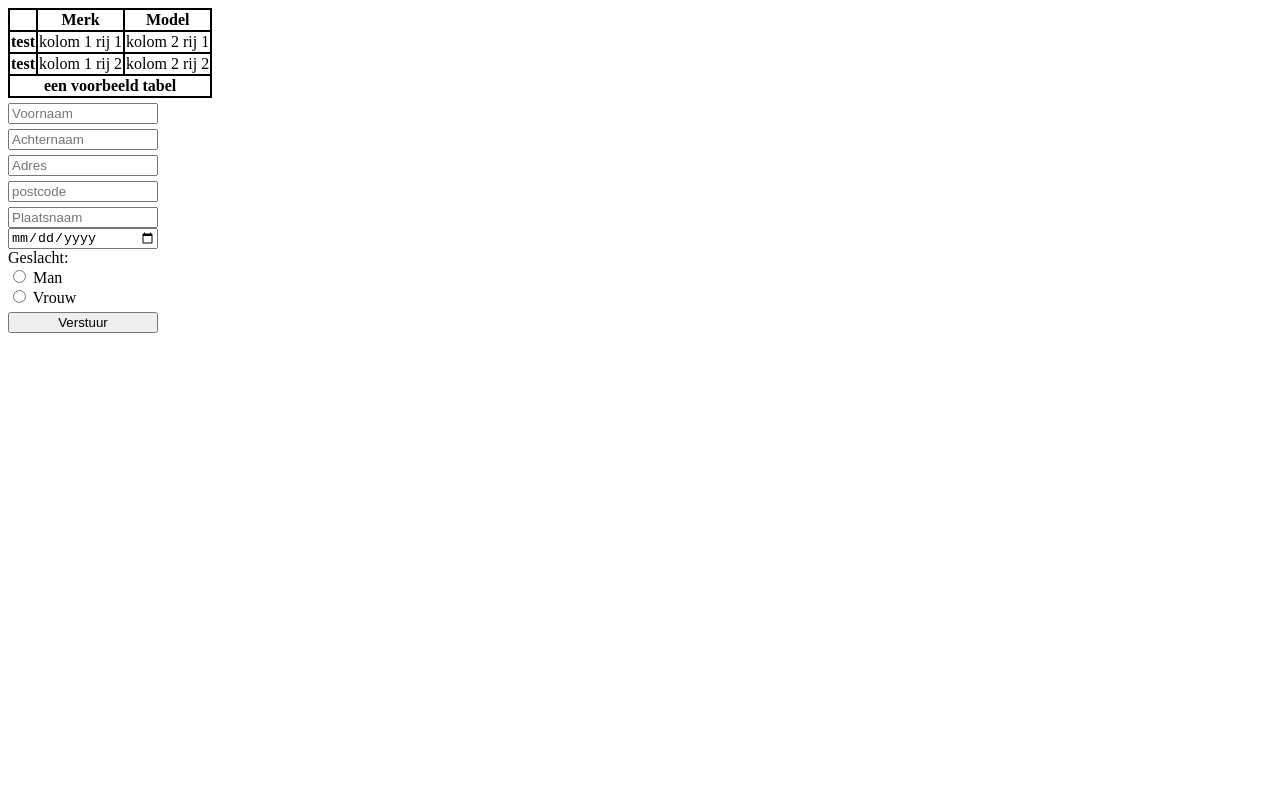
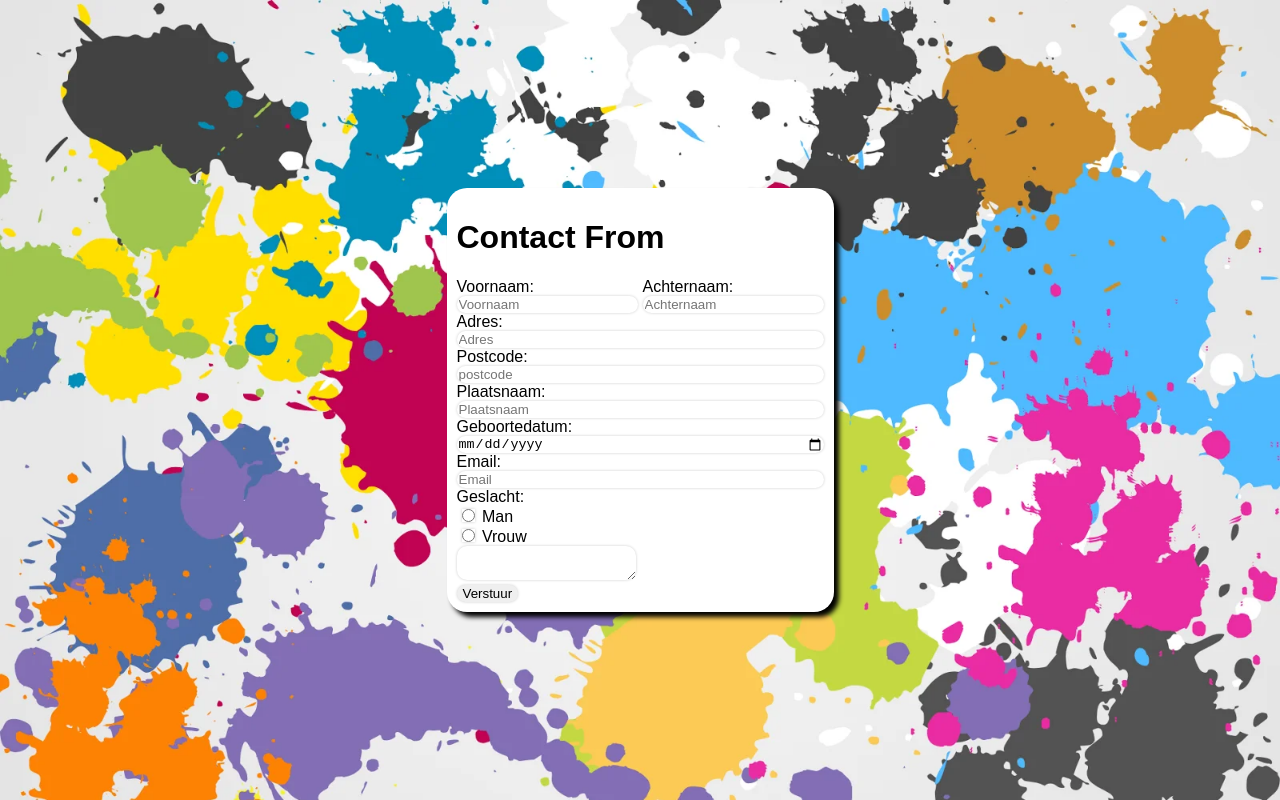
Before and after one commit to 97067883Ludo/HTML-CSS, a plain HTML site: page index.html in a window 1280 px wide. Drawn offline with Linux system fonts and the light colour scheme.

Commit message:
added code

```diff
--- /dev/null
+++ b/index.css
@@ -0,0 +1,50 @@
+html, body{
+    font-family: Arial, "Helvetica Neue", Helvetica, sans-serif;
+    background-image: url(/img/Background.webp);
+    background-repeat: no-repeat;
+    background-size: cover;
+    display: flex;
+    margin: 0%;
+    padding: 0%;
+    height: 100%;
+    width: 100%;
+    justify-content: center;
+}
+#persoonlijke-info{
+    display: flex;
+}
+#container{
+    width: auto;
+    height: auto;
+    display: flex;
+}
+#innerForm{
+    border-radius: 20px;
+    padding: 10px;
+    background-color: white;
+    box-shadow: 5px 5px 5px rgba(0, 0, 0, 1);
+}
+#form{
+    border-radius: 10px;
+    justify-content: center;
+    flex-direction: column;
+    display: flex;
+    width: max-content;
+}
+form input,textarea{
+    border-radius: 10px;
+    border: none;
+    box-shadow: 0px 0px 3px rgba(0, 0, 0, .2);
+}
+form input,textarea:active{
+    outline-color: rgba(193, 2, 83, 1);
+    box-shadow: 0px 0px 3px rgba(0, 0, 0, .2);
+}
+#Voornaam-placeholder, #Achternaam-placeholder, #Adres-placeholder, #Postcode-placeholder, #Plaatsnaam-placeholder, #Email-placeholder, #Geboortedatum-placeholder{
+    display: flex;
+    flex-direction: column;
+    justify-content: flex-start;
+}
+#Voornaam{
+    margin-right: 5px;
+}
--- a/index.html
+++ b/index.html
@@ -1,44 +1,53 @@
 <!DOCTYPE html>
 <html lang="en">
+
 <head>
     <meta charset="UTF-8">
     <meta http-equiv="X-UA-Compatible" content="IE=edge">
+    <meta name="form for email school">
     <meta name="viewport" content="width=device-width, initial-scale=1.0">
-    <link rel="stylesheet" href="style.css">
+    <link rel="stylesheet" href="index.css">
     <title>Document</title>
 </head>
+
 <body>
-    <table>
-        <thead>
-            <tr>
-                <td></td>
-                <th>Merk</th>
-                <th>Model</th>
-            </tr>
-        </thead>
-        <tbody>
-            <tr>
-                <th>test</th>
-                <td>kolom 1 rij 1</td>
-                <td>kolom 2 rij 1</td>
-            </tr>
-            <tr>
-                <th>test</th>
-                <td>kolom 1 rij 2</td>
-                <td>kolom 2 rij 2</td>
-            </tr>
-        </tbody>
-        <tfoot>
-            <th colspan="3">een voorbeeld tabel</th>
-        </tfoot>
-    </table>
-    <form action="mailto:97067883@st.deltion.nl" method="POST" >
-        <input type="text" name="Voornaam" placeholder="Voornaam" id="Voornaam">
-        <input type="text" name="Achternaam" placeholder="Achternaam" id="Achternaam">
-        <input type="text" name="Adres" placeholder="Adres" id="adres">
-        <input type="text" name="Postcode" placeholder="postcode" id="postcode">
+    <div id="form">
+        <div id="innerForm">
+            <h1>Contact From</h1>
+            <form action="mailto:97067883@st.deltion.nl" method="POST">
+                <div id="persoonlijke-info">
+                    <div id="Voornaam-placeholder">
+                        <label for="Voornaam">Voornaam:</label>
+                        <input type="text" maxlength="100" name="Voornaam" placeholder="Voornaam" id="Voornaam">
+                    </div>
+                    <div id="Achternaam-placeholder">
+                        <label for="Achternaam">Achternaam:</label>
+                        <input type="text" maxlength="100" name="Achternaam" placeholder="Achternaam" id="Achternaam">
+                    </div>
+                </div>
+                <div id="adres-gegevens">
+                    <div id="Adres-placeholder">
+                        <label for="Adres">Adres:</label>
+                        <input type="text" name="Adres" placeholder="Adres" id="Adres">
+                    </div>
+                    <div id="Postcode-placeholder">
+                        <label for="Postcode">Postcode:</label>
+                        <input type="text" maxlength="6" name="Postcode" placeholder="postcode" id="Postcode">
+                    </div>
+                    <div id="Plaatsnaam-placeholder">
+                        <label for="Plaatsnaam">Plaatsnaam:</label>
                         <input type="text" name="Plaatsnaam" placeholder="Plaatsnaam" id="Plaatsnaam">
+                    </div>
+                    <div id="Geboortedatum-placeholder">
+                        <label for="Geboortedatum">Geboortedatum:</label>
                         <input type="date" name="Geboortedatum" placeholder="Geboortedatum" id="Geboortedatum">
+                    </div>
+                </div>
+                <div id="Email-placeholder">
+                    <label for="Email">Email:</label>
+                    <input type="email" name="Email" placeholder="Email" id="Email">
+                </div>
+                <div id="Geslacht-placeholder">
                     <div>
                         <label for="Geslacht">Geslacht: </label>
                     </div>
@@ -50,7 +59,15 @@
                         <input type="radio" name="geslacht" id="Geslacht" value="Vrouw">
                         <label for="Geslacht">Vrouw</label>
                     </div>
+                </div>
+                <div id="Opmerkingen-placeholder">
+                    <textarea name="Opmerkingen" id="Opmerkingen" maxlength="400"></textarea>
+                </div>
+                <div id="Verstuur-placeholder">
                     <input id="submit" type="submit" value="Verstuur">
+                </div>
             </form>
+        </div>
+    </div>
 </body>
 </html>
--- a/style.css
+++ /dev/null
@@ -1,12 +0,0 @@
-table, tbody ,th, tr, td{
-    border-collapse: collapse;
-    border: 2px solid black;
-}
-form{
-    width: 150px;
-    display: flex;
-    flex-direction: column;
-}
-#submit, #Achternaam, #Voornaam, #adres, #postcode, #Plaatsnaam{
-    margin-top: 5px;
-}
```
Also changed, not shown: table.css (added, +7 -0 lines), table.html (added, +63 -0 lines), img/BMW-M5.jpg (added), img/Background.webp (added), img/Polestar.jpg (added), img/Tesla.jpg (added), img/hyundai IONIQ5.jpg (added), img/volkswagen-polo-2021.jpg (added). Lines whose indentation alone changed are shown as unchanged.
